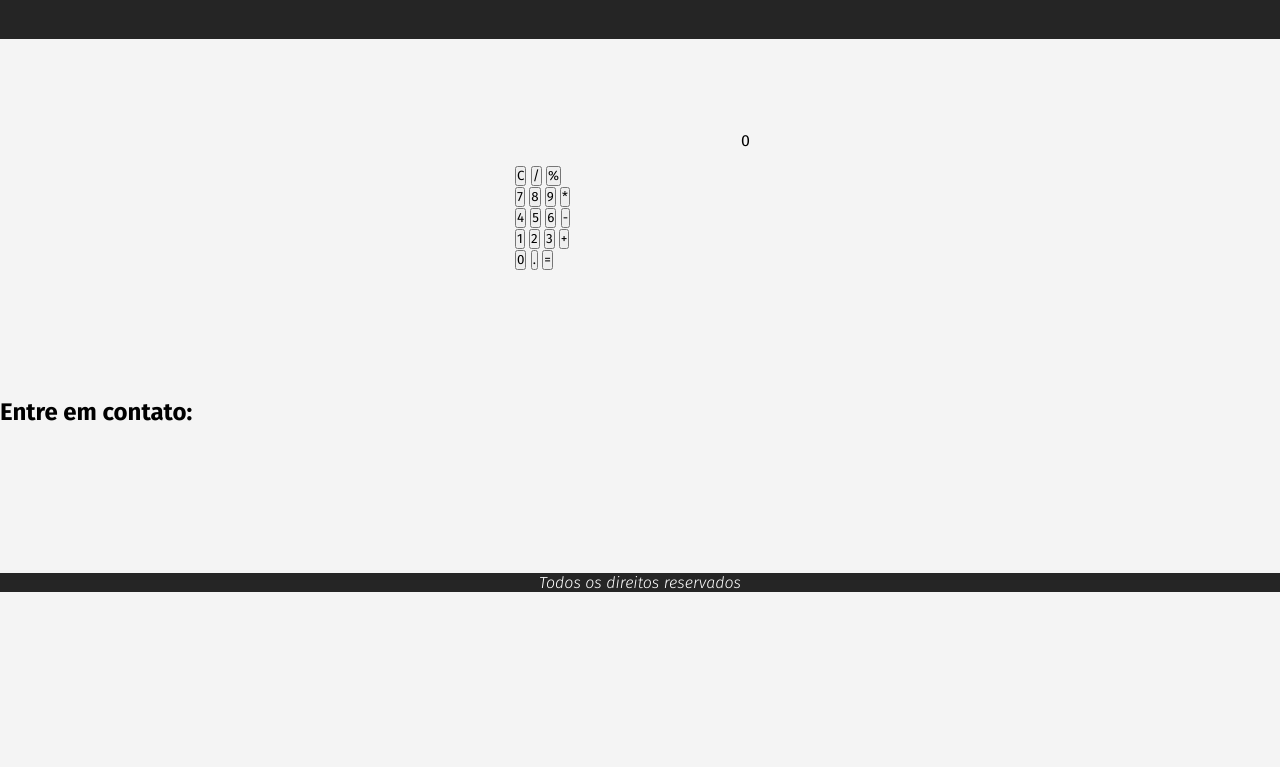
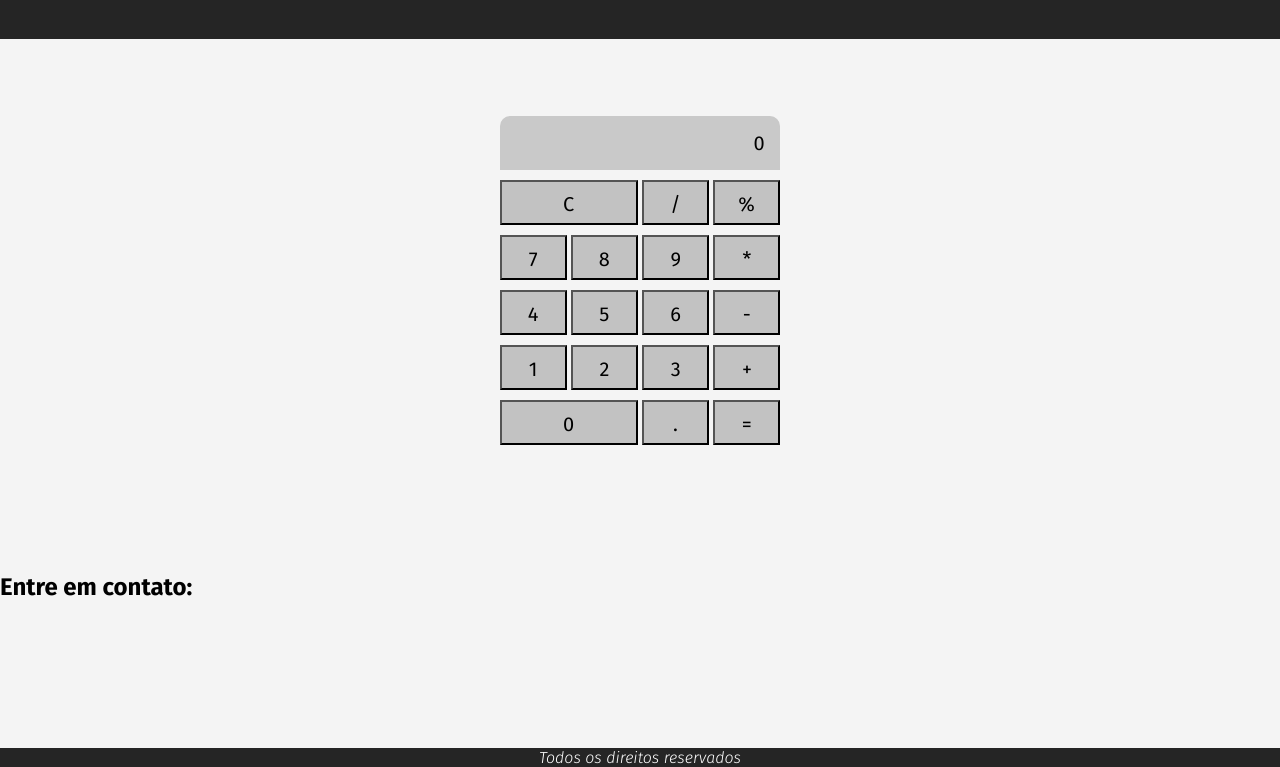
Before and after one commit to HugoCamposArimathea/calculadora, a plain HTML site: page index.html in a window 1280 px wide. Shown: the part 121-888 px from the top of the page. Before the commit the page ends 800 px from the top, so only its background shows below. Drawn offline with Linux system fonts and the light colour scheme.

Commit message:
Operações lógicas da calculadora

```diff
--- a/estilo/estyle.css
+++ b/estilo/estyle.css
@@ -29,9 +29,34 @@ main {
     margin: 0 0 10% 0;
 }
 .display {
+    background-color: rgb(201, 201, 201);
     padding: 15px;
-    width: 250px;
+    width: 280px;
     text-align: right;
+    font-size: 20px;
+    border-top-left-radius:10px;
+    border-top-right-radius:10px;
+}
+button {
+    padding: 10px;
+    width: 67px;
+    height: 45px;
+    margin-top: 10px;
+    background-color: rgb(194, 194, 194);
+    color: black;
+    font-size: 20px;
+}
+button:hover {
+    background-color: rgb(182, 178, 178);
+}
+button:active {
+    background-color: rgb(136, 136, 136);
+}
+#clear {
+    width: 138px;
+}
+#zero {
+    width: 138px;
 }
 aside {
     margin-bottom: 10%;
--- a/index.html
+++ b/index.html
@@ -16,32 +16,32 @@
         <section class="container">
             <div class="display"><p id="output">0</p></div>
             <div class="row1">
-                <button id="clear">C</button>
-                <button id="divide">/</button>
-                <button id="rest">%</button>
+                <button id="clear" onclick="forClear()">C</button>
+                <button id="divide" onclick="perc()">/</button>
+                <button id="rest" value="%" onclick="fordisplay('%')">%</button>
             </div>
             <div class="row2">
-                <button id="seven">7</button>
-                <button id="eight">8</button>
-                <button id="nine">9</button>
-                <button id="multiplicar">*</button>
+                <button id="seven" value="7" onclick="fordisplay('7')">7</button>
+                <button id="eight" value="8" onclick="fordisplay('8')">8</button>
+                <button id="nine" value="9"  onclick="fordisplay('9')">9</button>
+                <button id="multiplicar" value="*" onclick="fordisplay('*')">*</button>
             </div>
             <div class="row3">
-                <button id="four">4</button>
-                <button id="five">5</button>
-                <button id="six">6</button>
-                <button id="minus">-</button>
+                <button id="four" value="4" onclick="fordisplay('4')">4</button>
+                <button id="five" value="5" onclick="fordisplay('5')">5</button>
+                <button id="six" value="6" onclick="fordisplay('6')">6</button>
+                <button id="minus" value="-" onclick="fordisplay('-')">-</button>
             </div>
             <div class="row4">
-                <button id="one">1</button>
-                <button id="two">2</button>
-                <button id="three">3</button>
-                <button id="plus">+</button>
+                <button id="one" value="1" onclick="fordisplay('1')">1</button>
+                <button id="two" value="2" onclick="fordisplay('2')">2</button>
+                <button id="three" value="3" onclick="fordisplay('3')">3</button>
+                <button id="plus" value="+" onclick="fordisplay('+')">+</button>
             </div>
             <div class="row5">
-                <button id="zero">0</button>
-                <button id="dot">.</button>
-                <button id="equal">=</button>
+                <button id="zero" value="0" onclick="fordisplay('0')">0</button>
+                <button id="dot"value="." onclick="fordisplay('.')">.</button>
+                <button id="equal" value="=" onclick="solve()">=</button>
             </div>
         </section>
     </main>
--- a/script/script.js
+++ b/script/script.js
@@ -0,0 +1,25 @@
+function forClear() {
+    document.getElementById('output').innerHTML = "0";
+};
+function removeZero() {
+    let value = document.getElementById('output').innerHTML;
+    if (value == "0") {
+        value = " "
+        document.getElementById('output').innerHTML = value;
+    }
+};
+function perc() {
+    let value = document.getElementById('output').innerHTML;
+    value = value / 100;
+    document.getElementById('output').innerHTML = value;
+}
+function fordisplay(value) {
+    removeZero()
+    document.getElementById('output').innerHTML += value;
+}
+function solve() {
+    removeZero()
+    let equation = document.getElementById('output').innerHTML;
+    let solved = eval(equation);
+    document.getElementById('output').innerHTML = solved;
+}
```
